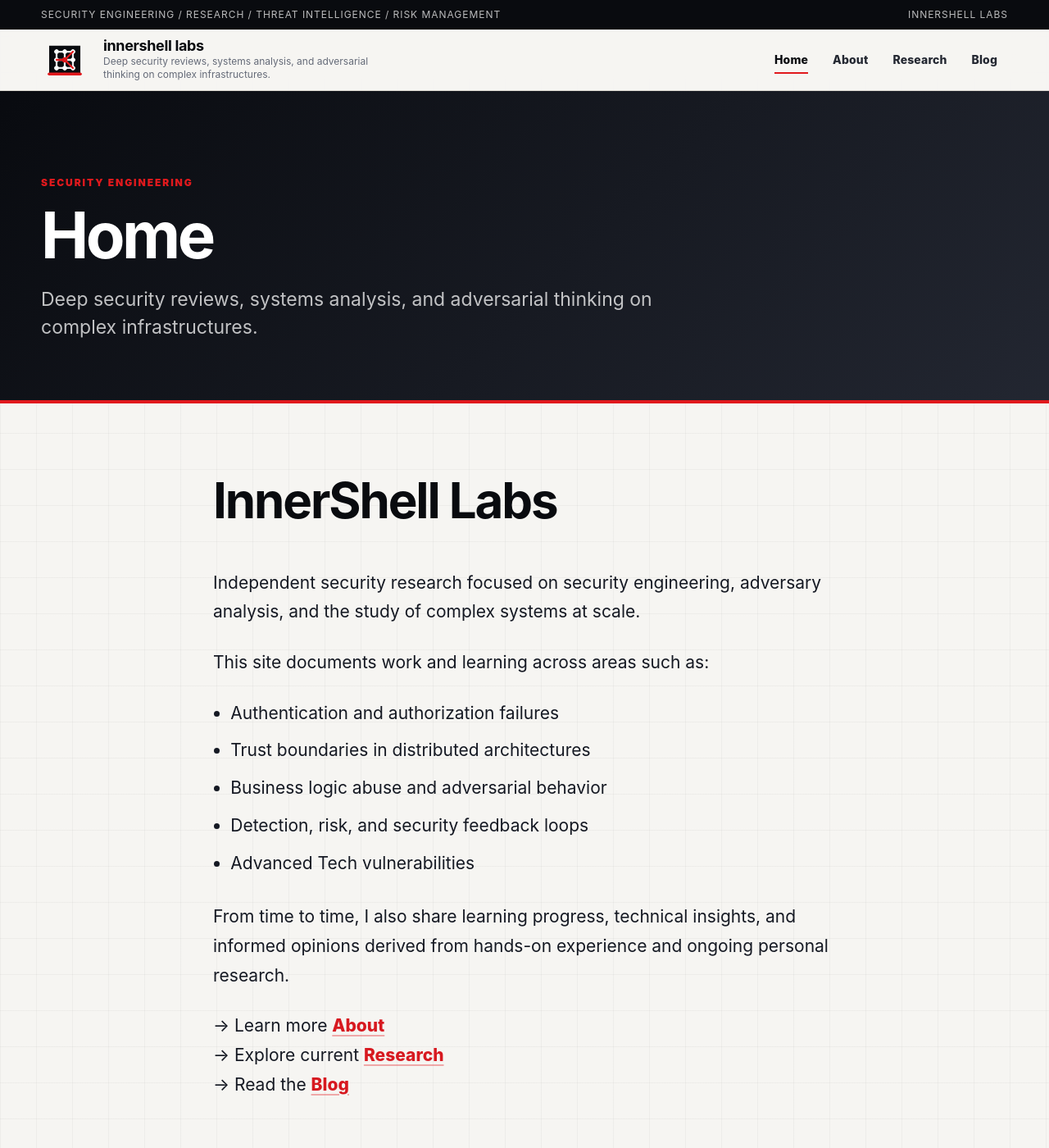
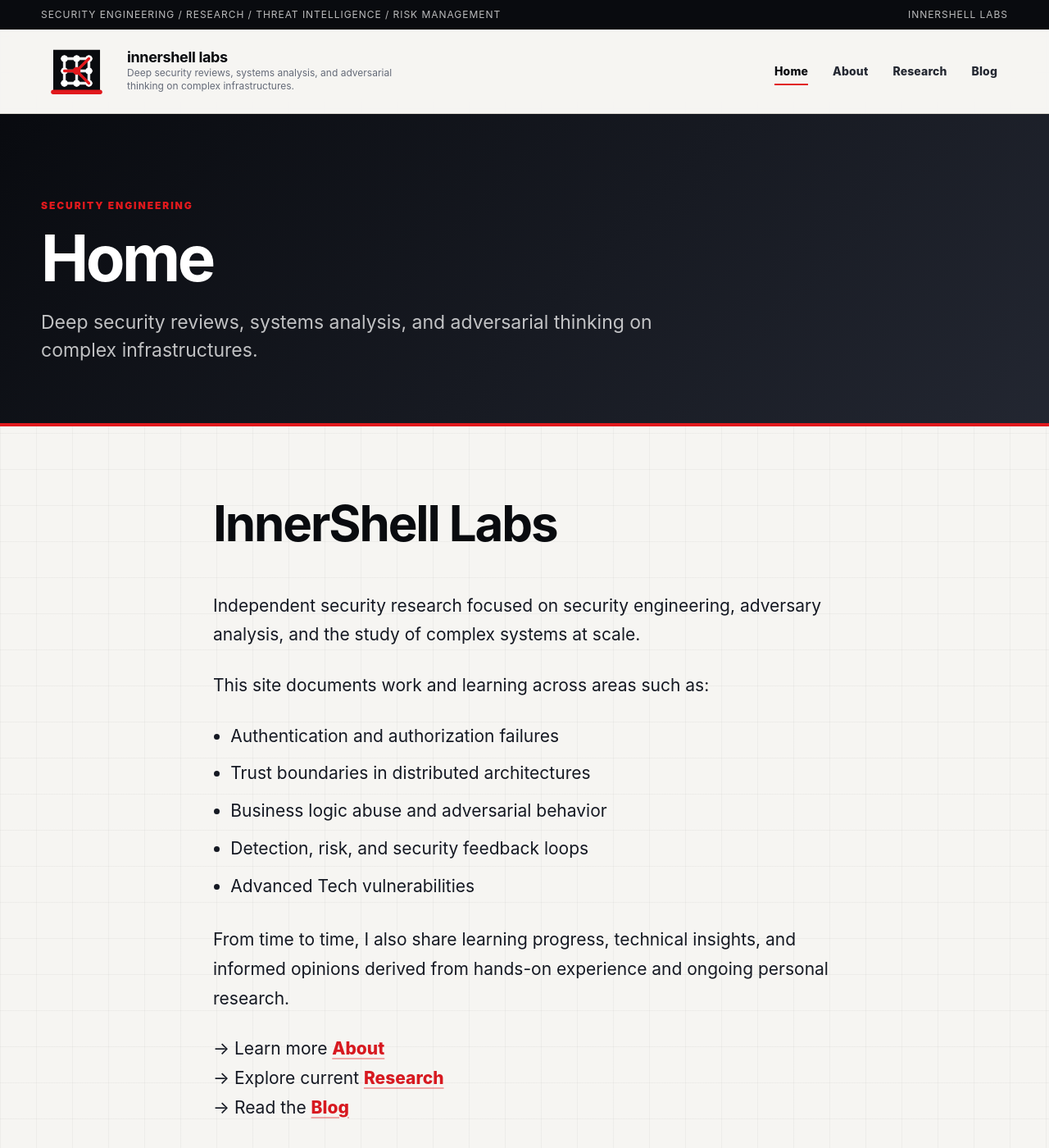
Before and after one commit to Innershell-labs/innershell-labs.github.io, a Jekyll site: the page built from index.md, in a window 1280 px wide and 1400 px high. Shown: the whole window at 82% size. Built offline with Jekyll 4.4.1, drawn with Linux system fonts in a browser that asks for light colours.

```diff
--- a/assets/css/style.scss
+++ b/assets/css/style.scss
@@ -135,8 +135,8 @@ a:hover {
 .brand-logo,
 .brand-logo-placeholder {
   flex: 0 0 auto;
-  width: 58px;
-  height: 58px;
+  width: 87px;
+  height: 102px;
 }
 
 .brand-logo {
@@ -602,8 +602,8 @@ a:hover {
 .footer-logo,
 .footer-logo-placeholder {
   flex: 0 0 auto;
-  width: 42px;
-  height: 42px;
+  width: 59px;
+  height: 59px;
 }
 
 .footer-logo {
```
